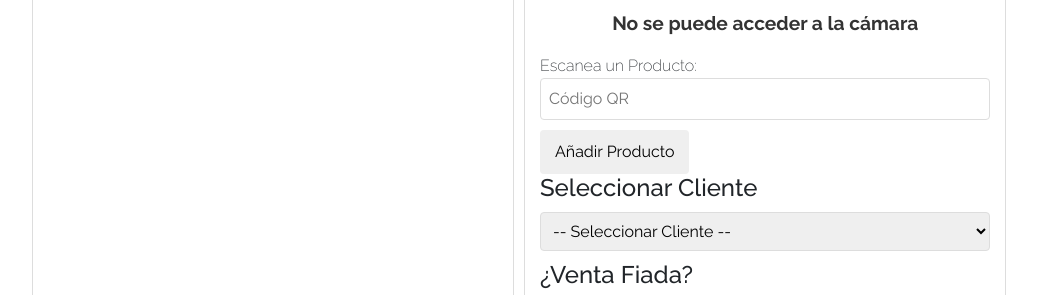
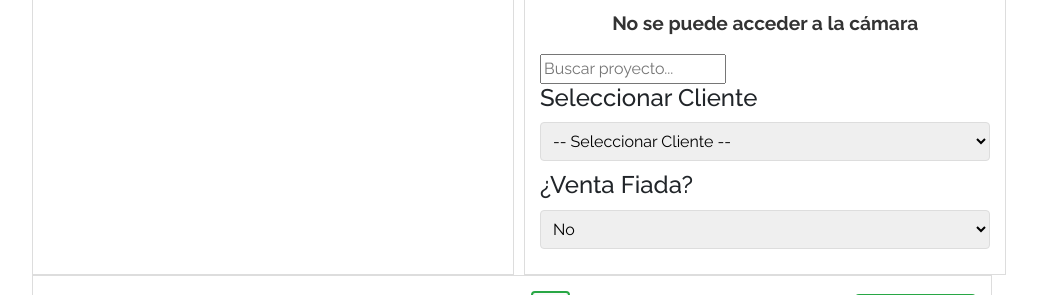
Before and after one commit to NicoButter/el_almacen, a Django app: page /sales/nueva-venta/ in a window 1280 px wide. Shown: the part 687-982 px from the top of the page, without its empty margins (116-1153 px from the left). Run offline with Django 5.2, Linux system fonts and the light colour scheme; the visitor is signed in with stand-in values (Sample User, id 1); some libraries are stand-ins or nearby versions.

Commit message:
cambio de formulario

```diff
--- a/sales/templates/sales/new_sale.html
+++ b/sales/templates/sales/new_sale.html
@@ -66,9 +66,25 @@
 
 
 
+        {% comment %}
         <label for="qr_code_value">Escanea un Producto:</label>
         <input type="text" name="qr_code_value" id="qr_code_value" placeholder="Código QR" class="input-field">
-        <button type="submit" name="add_product" class="button">Añadir Producto</button>
+        <button type="submit" name="add_product" class="button">Añadir Producto</button> {% endcomment %}
+
+
+        <!-- Formulario de búsqueda -->
+        <form id="search-form">
+          <input type="text" id="search-input" name="search" placeholder="Buscar proyecto..." oninput="searchProjects()">
+          <button type="submit" style="display: none;">Buscar</button>  <!-- Este botón no se usa -->
+        </form>
+
+        <!-- Aquí se mostrarán los resultados de la búsqueda -->
+        <div id="search-results"></div>
+
+
+
+
+
 
         <!-- Selección de cliente y venta fiada -->
         <div class="field-group">
```
